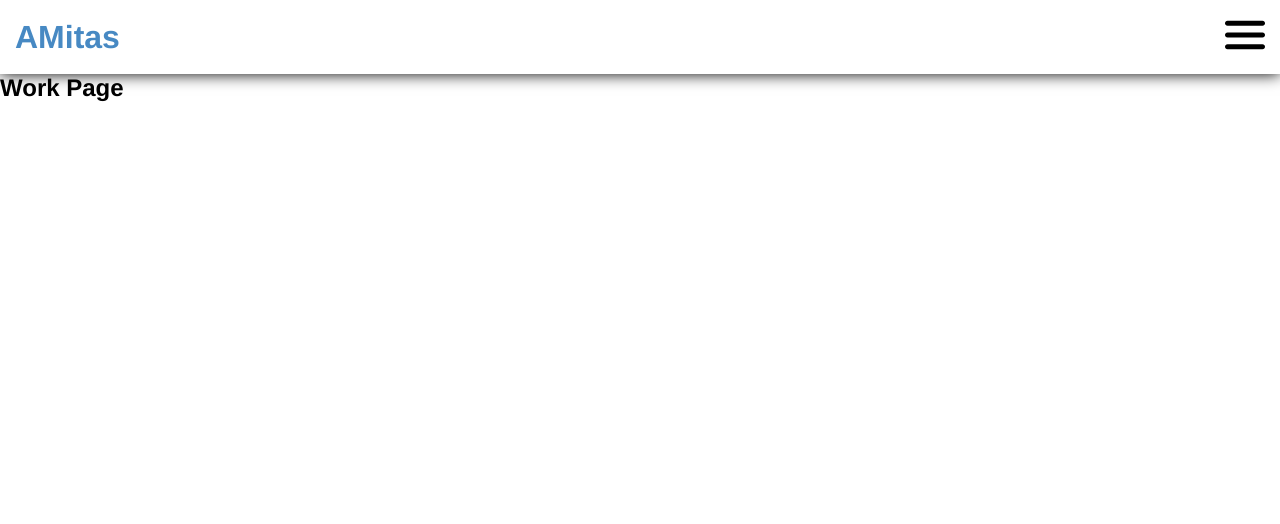
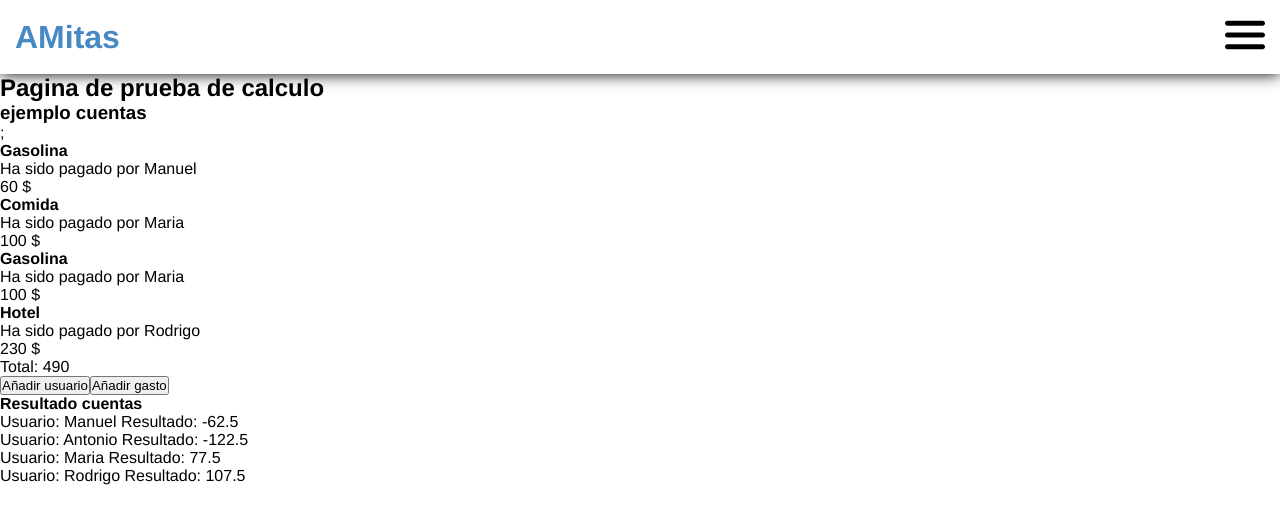
Before and after one commit to martintorreiro/aMitas-front, a React (Create React App) app: page /work-page in a window 1280 px wide. Shown: the top 524 px of the page. Built offline with nearby package versions, Linux system fonts and the light colour scheme.

Commit message:
cambios desde system

```diff
--- /dev/null
+++ b/src/components/addExpense.js
@@ -0,0 +1,36 @@
+import { v4 } from "uuid";
+
+export const AddExpense = ({ closeModal, users, añadirGasto }) => {
+  const handleForm = (e) => {
+    e.preventDefault();
+  };
+
+  return (
+    <div>
+      <button onClick={closeModal}>X</button>
+      <form onSubmit={handleForm}>
+        <label>
+          Concepto:
+          <input type="text" name="contepto" />
+        </label>
+        <label>
+          Quien pago?
+          <select name="select">
+            {users.map((user) => (
+              <option key={v4()}>{user}</option>
+            ))}
+          </select>
+        </label>
+        <label>
+          Fecha:
+          <input type="date" />
+        </label>
+        <label>
+          Cuantía:
+          <input type="number" />
+        </label>
+        <button onClick={añadirGasto}>Añadir</button>
+      </form>
+    </div>
+  );
+};
--- /dev/null
+++ b/src/components/calc-example.js
@@ -0,0 +1,102 @@
+import { useEffect, useState } from "react";
+import { v4 } from "uuid";
+import { useModal } from "../hooks/useModal";
+import { AddExpense } from "./addExpense";
+
+export const Cuentas = () => {
+  const { isOpen, openModal, closeModal } = useModal();
+  const [users, setUSers] = useState([
+    {
+      nombre: "Manuel",
+      importe: 60,
+      conceptos: [{ concepto: "Gasolina", importe: 60 }],
+    },
+    {
+      nombre: "Antonio",
+      importe: 0,
+      conceptos: [],
+    },
+    {
+      nombre: "Maria",
+      importe: 200,
+      conceptos: [
+        { concepto: "Comida", importe: 100 },
+        { concepto: "Gasolina", importe: 100 },
+      ],
+    },
+    {
+      nombre: "Rodrigo",
+      importe: 230,
+      conceptos: [{ concepto: "Hotel", importe: 230 }],
+    },
+  ]);
+
+  const [gastoTotal, setGastoTotal] = useState(0);
+  const [resultado, setResultado] = useState([]);
+
+  useEffect(() => {
+    let gasto = 0;
+    users.map((user) => {
+      gasto += user.importe;
+    });
+    setGastoTotal(gasto);
+    const gastoMedio = Math.round((gasto / users.length) * 100) / 100;
+
+    let resultadoCuentas = [];
+    users.map((user) => {
+      resultadoCuentas.push({
+        usuario: user.nombre,
+        resultado: user.importe - gastoMedio,
+      });
+    });
+    setResultado(resultadoCuentas);
+  }, [users]);
+
+  const añadirGasto = (gasto) => {
+    const arrayUsers = [...users];
+    console.log(arrayUsers);
+  };
+
+  return (
+    <>
+      <h3>ejemplo cuentas</h3>;
+      <ul>
+        {users.map((user) => {
+          return user.conceptos.map((concepto) => {
+            return (
+              <li key={v4()}>
+                <div>
+                  <h4>{concepto.concepto}</h4>
+                  <p>Ha sido pagado por {user.nombre}</p>
+                </div>
+                <p>{concepto.importe} $</p>
+              </li>
+            );
+          });
+        })}
+      </ul>
+      <p>Total: {gastoTotal}</p>
+      <button>Añadir usuario</button>
+      <button onClick={openModal}>Añadir gasto</button>
+      <h4>Resultado cuentas</h4>
+      <ul>
+        {resultado.map((user) => {
+          return (
+            <li key={v4()}>
+              Usuario: {user.usuario} Resultado: {user.resultado}
+            </li>
+          );
+        })}
+      </ul>
+      {isOpen ? (
+        <AddExpense
+          closeModal={closeModal}
+          users={users.map((user) => user.nombre)}
+          añadirGasto={añadirGasto}
+        ></AddExpense>
+      ) : (
+        <></>
+      )}
+    </>
+  );
+};
--- /dev/null
+++ b/src/hooks/useModal.js
@@ -0,0 +1,10 @@
+import { useState } from "react";
+
+export const useModal = () => {
+  const [isOpen, setIsOpen] = useState(false);
+
+  const openModal = () => setIsOpen(true);
+  const closeModal = () => setIsOpen(false);
+
+  return { isOpen, openModal, closeModal };
+};
--- a/src/pages/work-page.js
+++ b/src/pages/work-page.js
@@ -1,7 +1,11 @@
+import { useState } from "react";
+import { Cuentas } from "../components/calc-example";
+
 export const WorkPage = () => {
   return (
     <section>
-      <h2>Work Page</h2>
+      <h2>Pagina de prueba de calculo</h2>
+      <Cuentas></Cuentas>
     </section>
   );
 };
```
